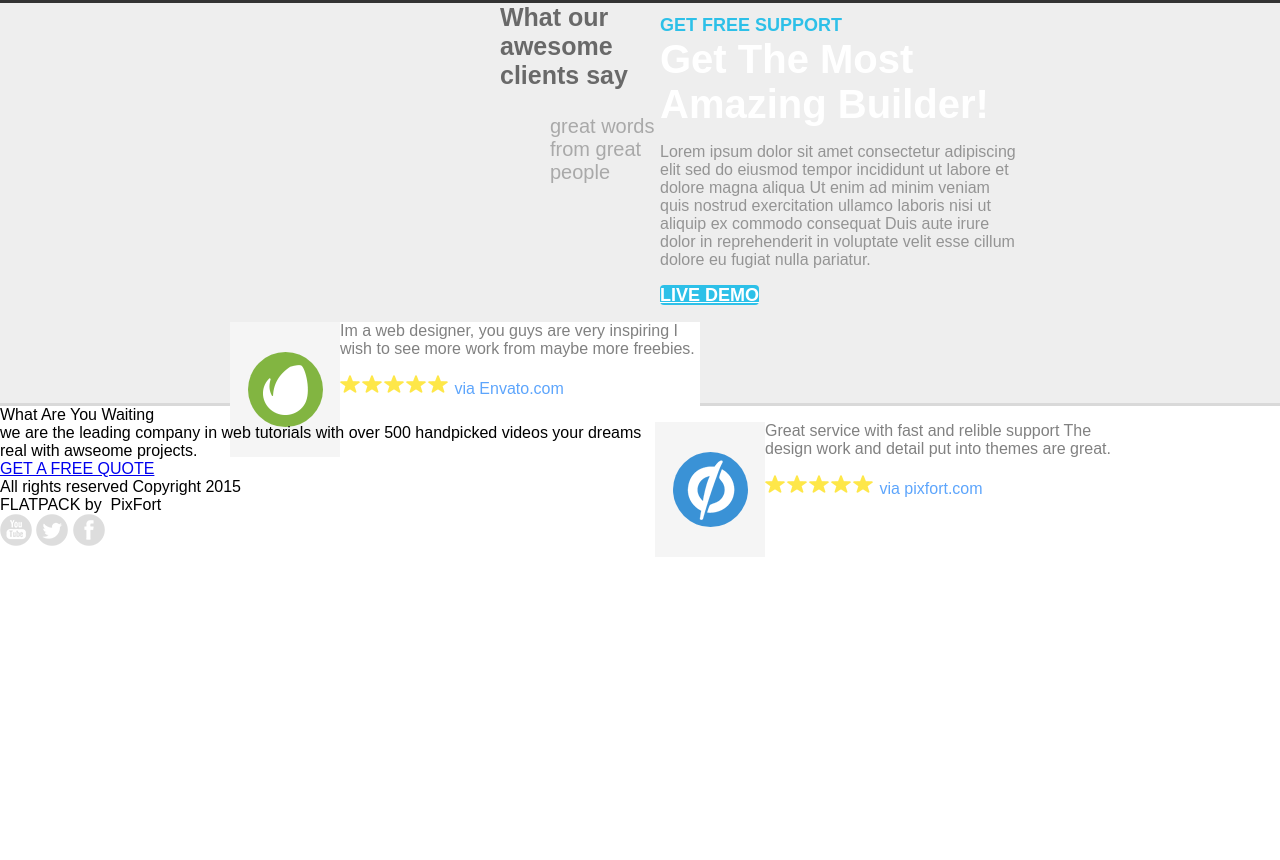
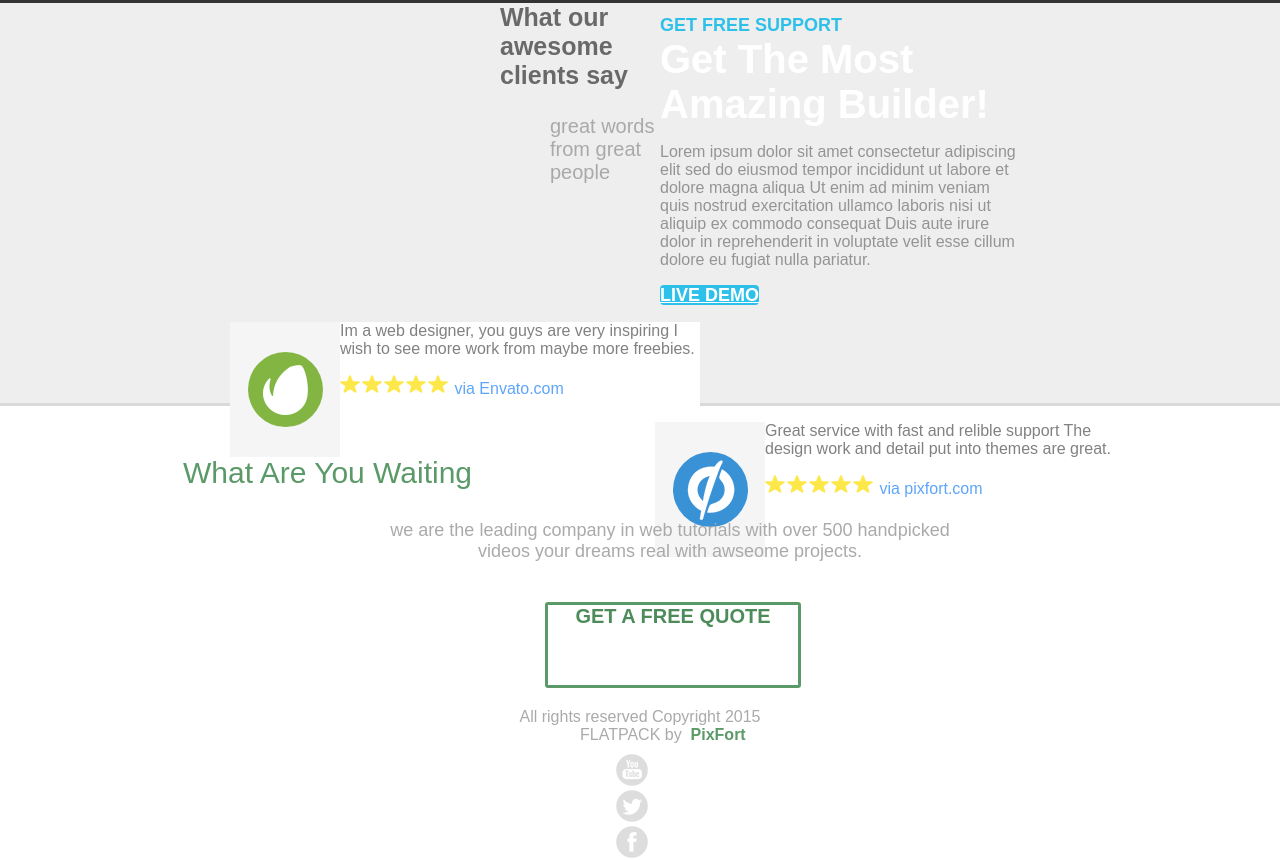
Before and after one commit to NgoCuVan/ThucHanhLTW, a website built with Parcel: page thuc_hanh2/page_a/index.html in a window 1280 px wide. Shown: the part 523-1383 px from the top of the page. Before the commit the page ends 1081 px from the top, so only its background shows below. Built offline with nearby package versions, Linux system fonts and the light colour scheme.

Commit message:
done page a

```diff
--- a/thuc_hanh2/page_a/css/style.css
+++ b/thuc_hanh2/page_a/css/style.css
@@ -98,7 +98,7 @@ body{
 }
 
 .L1_style {
-    margin-top: 0px;
+    margin-top: 0;
     margin-left: 500px;
     color: #696969;
     font-size: 25px;
@@ -157,3 +157,66 @@ body{
     background-color: #f5f5f5;
     float: left;
 }
+
+.f1_style {
+  margin-top: 50px;
+  text-align: center;
+  color: #5b9a68;
+  font-size: 30px;
+  font-variant: inherit;
+}
+
+.f2_style {
+  width: 600px;
+  margin-top: 30px;
+  margin-left: 370px;
+  text-align: center;
+  color: #aaaaaa;
+  font-size: 18px;
+}
+
+.second_link {
+  text-align: center;
+  margin-top: 40px;
+  margin-left: 545px;
+  height: 80px;
+  width: 250px;
+  border-radius: 3px;
+  border: solid #5b9a68;
+}
+
+.second_link .get_2_btn .slow_fade {
+  color: #4d8c5a;
+  text-decoration: none;
+  font-size: 20px;
+  font-weight: bolder;
+  padding: 10px;
+}
+
+.rights_st {
+  margin-top: 20px;
+  text-align: center;
+  color: #aaaaaa;
+}
+
+.pix_text .rights_st{
+  height: 20px;
+  margin-left: 580px;
+}
+
+.pixfort_st {
+  color: #5b9a68;
+  font-weight: bolder;
+}
+
+.center_btn {
+  margin-left: 580px;
+  margin-right: 630px;
+  margin-top: 8px;
+  margin-bottom: 50px;
+}
+
+.center_btn img {
+  float: right;
+  padding: 2px;
+}
```
